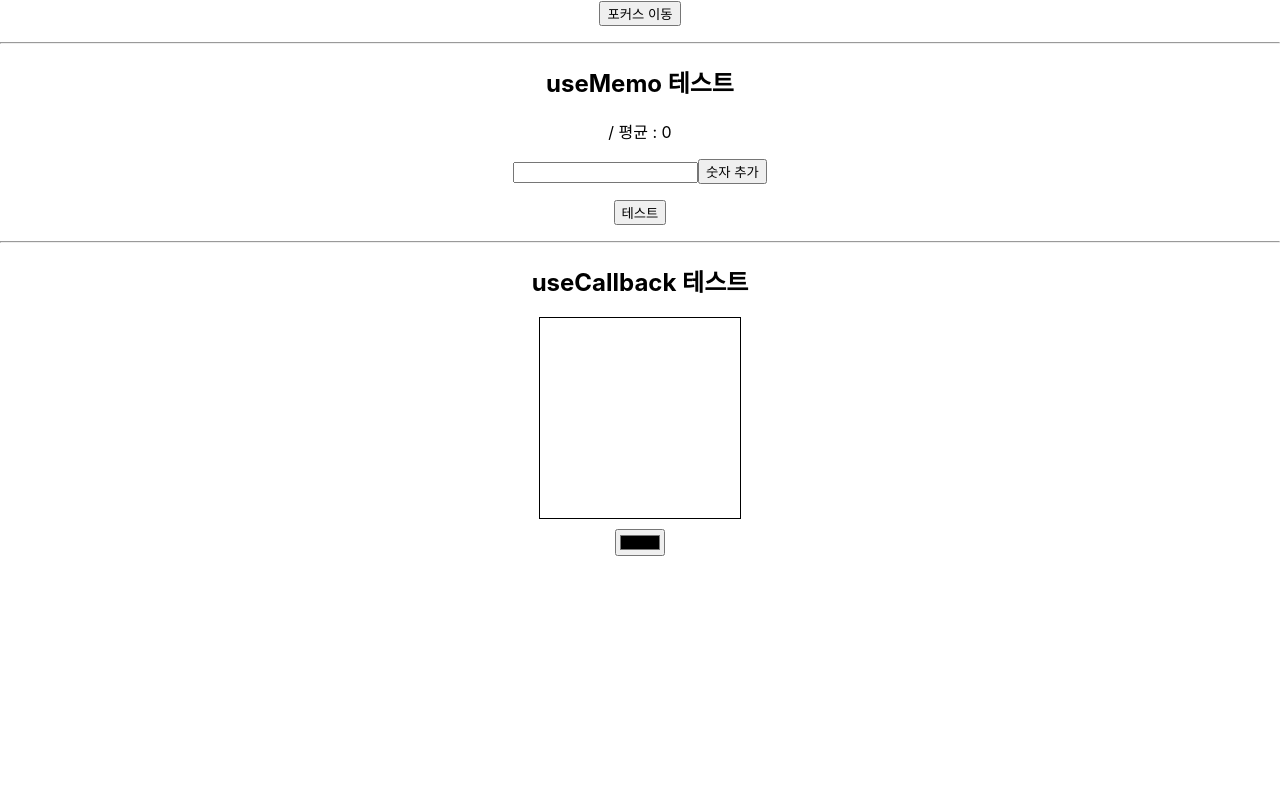
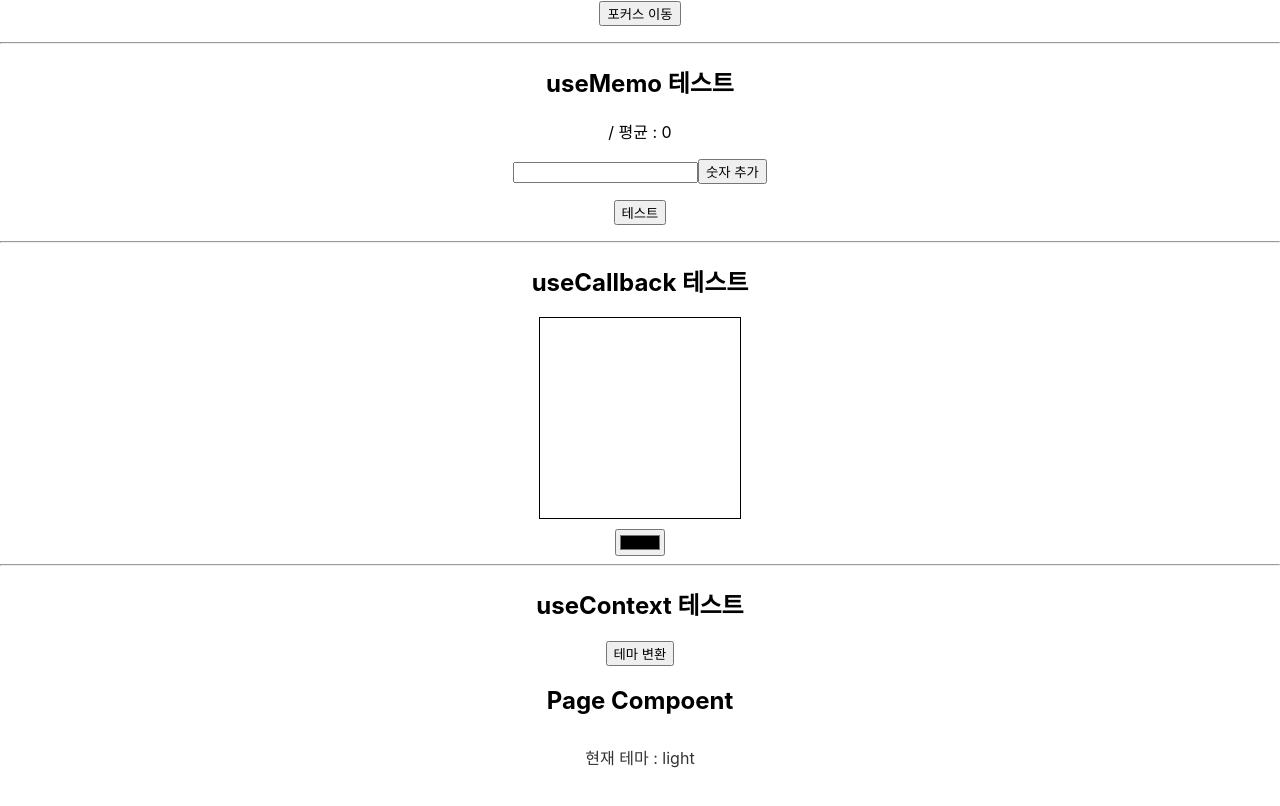
Before and after one commit to nam2626/2024_KH_08_React, a React (Create React App) app in the folder hook-ex/: page / in a window 1280 px wide. Shown: the part 368-1174 px from the top of the page. Before the commit the page ends 924 px from the top, so only its background shows below. Built offline with nearby package versions, Linux system fonts and the light colour scheme; the HTML template or start-up script is replaced by a standard one.

Commit message:
useContext

```diff
--- a/hook-ex/src/App.css
+++ b/hook-ex/src/App.css
@@ -1,5 +1,6 @@
 .App {
   text-align: center;
+  padding-bottom: 500px;
 }
 
 .App-logo {
--- a/hook-ex/src/App.js
+++ b/hook-ex/src/App.js
@@ -5,6 +5,7 @@ import LoginForm from './components/LoginForm';
 import RefEx from './components/RefEx';
 import MemoEx from './components/MemoEx';
 import Callback from './components/Callback';
+import ContextComponent from './components/ContextComponent';
 
 function App() {
   return (
@@ -18,6 +19,8 @@ function App() {
       <MemoEx/>
       <hr/>
       <Callback/>
+      <hr/>
+      <ContextComponent/>
     </div>
   );
 }
--- /dev/null
+++ b/hook-ex/src/components/ContextComponent.js
@@ -0,0 +1,21 @@
+import { useState } from "react";
+import { ThemeContext } from "./ThemeContext";
+import Page from "./Page";
+
+export default function ContextComponent() {
+    const [theme, setTheme] = useState('light');
+
+    const toggleTheme = () => {
+        setTheme(theme === 'light' ? 'dark' : 'light');
+    };
+
+    return (
+        <ThemeContext.Provider value={theme}>
+            <div>
+                <h2>useContext 테스트</h2>
+                <button onClick={toggleTheme}>테마 변환</button>
+                <Page/>
+            </div>
+        </ThemeContext.Provider>
+    );
+}
--- /dev/null
+++ b/hook-ex/src/components/Page.js
@@ -0,0 +1,10 @@
+import ThemeComponent from "./ThemeComponent";
+
+export default function Page() {
+    return (
+        <div>
+            <h2>Page Compoent</h2>
+            <ThemeComponent/>
+        </div>
+    );
+}
--- /dev/null
+++ b/hook-ex/src/components/ThemeComponent.js
@@ -0,0 +1,19 @@
+import React, { useContext } from 'react';
+import { ThemeContext } from './ThemeContext';
+
+export default () => {
+    const theme = useContext(ThemeContext);
+
+    const style = {
+        background: theme === 'light' ? '#ffffff' : '#333333',
+        color: theme === 'light' ? '#333333' : '#ffffff',
+        padding: '10px',
+        textAlign: 'center',
+    }
+
+    return (
+        <div style={style}>
+            현재 테마 : {theme}
+        </div>
+    );
+}
--- /dev/null
+++ b/hook-ex/src/components/ThemeContext.js
@@ -0,0 +1,3 @@
+import React from "react";
+
+export const ThemeContext = React.createContext('light');
```
